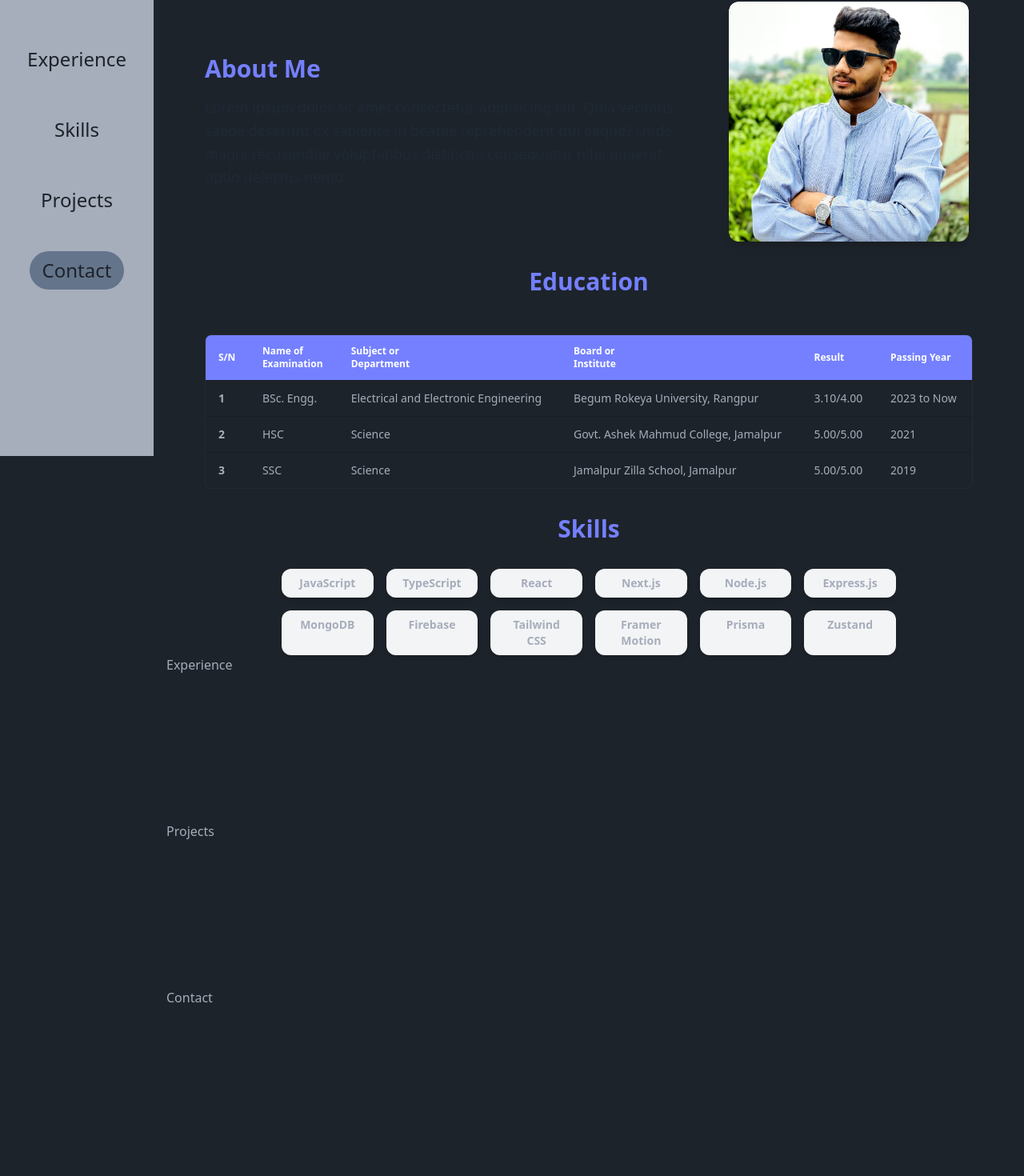
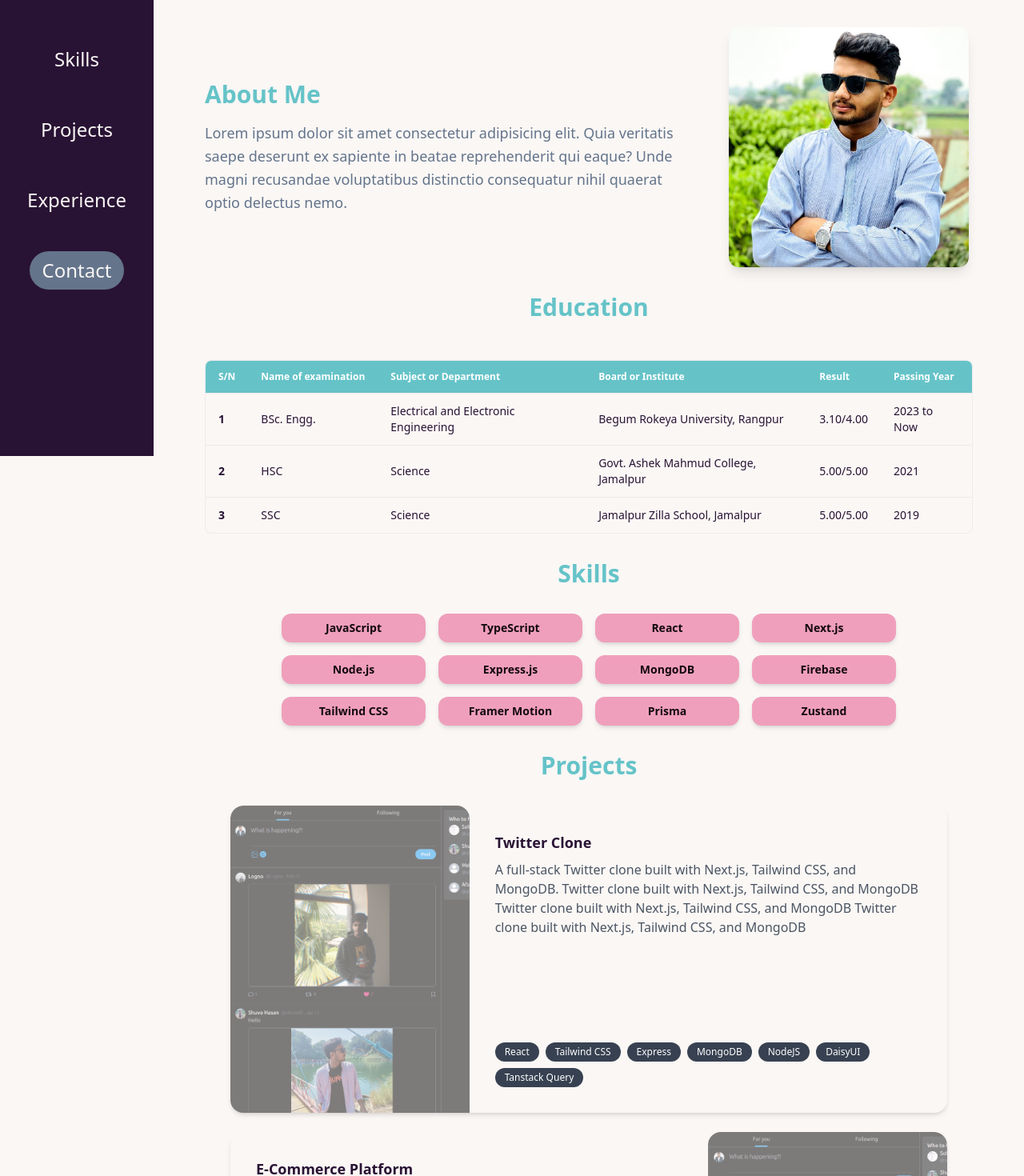
Before and after one commit to safatgeek/my_portfolio_website, a Next.js app: page / in a window 1280 px wide. Shown: the part 230-1700 px from the top of the page at 80% size. Built offline with nearby package versions, Linux system fonts and the light colour scheme.

Commit message:
Projects Section Done

```diff
--- a/src/app/components/About.tsx
+++ b/src/app/components/About.tsx
@@ -26,7 +26,7 @@ const About = () => {
                 transition={{ duration: 1, delay: 0.3 }}
             >
                 <h2 className="text-2xl md:text-3xl font-bold text-primary mb-4">About Me</h2>
-                <p className="leading-relaxed">
+                <p className="leading-relaxed text-slate-500">
                     Lorem ipsum dolor sit amet consectetur adipisicing elit. Quia veritatis saepe deserunt ex sapiente in beatae
                     reprehenderit qui eaque? Unde magni recusandae voluptatibus distinctio consequatur nihil quaerat optio delectus nemo.
                 </p>
--- a/src/app/components/Education.tsx
+++ b/src/app/components/Education.tsx
@@ -37,16 +37,13 @@ const Education = () => {
               <tr>
                 <th>S/N</th>
                 <th>
-                  <p>Name of</p>
-                  <p>Examination</p>
+                  Name of examination
                 </th>
                 <th>
-                  <p>Subject or</p>
-                  <p>Department</p>
+                  Subject or Department
                 </th>
                 <th>
-                  <p>Board or</p>
-                  <p>Institute</p>
+                  Board or Institute
                 </th>
                 <th>Result</th>
                 <th>Passing Year</th>
@@ -94,26 +91,26 @@ const Education = () => {
         <div className="flex flex-col gap-4">
           <span>
             <h2 className="text-xl font-semibold text-secondary">Bsc. Engineering</h2>
-            <p className=" text-lg text-white">in Electrical and Electronic Engineering</p>
-            <p className=" text-white">Begum Rokeya University, Rangpur</p>
-            <p className=" text-white font-semibold">CGPA: 3.10/4.00</p>
-            <p className=" text-white">Year: 2023 to Present</p>
+            <p className=" text-lgtext-slate-800">in Electrical and Electronic Engineering</p>
+            <p className="text-slate-800">Begum Rokeya University, Rangpur</p>
+            <p className="text-slate-800 font-semibold">CGPA: 3.10/4.00</p>
+            <p className="text-slate-800">Year: 2023 to Present</p>
           </span>
 
           <span>
             <h2 className="text-xl font-semibold text-secondary">Higher Secondary Certificate</h2>
-            <p className=" text-lg text-white">Science</p>
-            <p className=" text-white">Govt. Ashek Mahmud College, Jamalpur</p>
-            <p className=" text-white font-semibold">GPA: 5.00/5.00</p>
-            <p className=" text-white">Passing Year: 2021</p>
+            <p className=" text-lgtext-slate-800">Science</p>
+            <p className="text-slate-800">Govt. Ashek Mahmud College, Jamalpur</p>
+            <p className="text-slate-800 font-semibold">GPA: 5.00/5.00</p>
+            <p className="text-slate-800">Passing Year: 2021</p>
           </span>
 
           <span>
             <h2 className="text-xl font-semibold text-secondary">Secondary School Certificate</h2>
-            <p className=" text-lg text-white">Science</p>
-            <p className=" text-white">Jamalpur Zila School, Jamalpur</p>
-            <p className=" text-white font-semibold">GPA: 5.00/5.00</p>
-            <p className=" text-white">Passing Year: 2019</p>
+            <p className=" text-lg text-slate-800">Science</p>
+            <p className="text-slate-800">Jamalpur Zila School, Jamalpur</p>
+            <p className="text-slate-800 font-semibold">GPA: 5.00/5.00</p>
+            <p className="text-slate-800">Passing Year: 2019</p>
           </span>
         </div>
 
--- a/src/app/components/Experience.tsx
+++ b/src/app/components/Experience.tsx
@@ -2,16 +2,26 @@
 
 import { useSectionInView } from '@/hooks/hooks'
 import React from 'react'
+import { motion } from 'framer-motion'
 
 const Experience = () => {
 
-  const { ref } = useSectionInView("experience", 0.5);
+  const { ref } = useSectionInView("experience", 0.75);
   return (
-    <div
+    <motion.div
       id="experience"
-      ref={ref} className=" h-52 w-full">
-      Experience
-    </div>
+      ref={ref}
+      className="flex flex-col items-center justify-between gap-8 mt-8 px-6 md:px-12"
+    >
+      <motion.h2
+      className=' text-2xl md:text-3xl font-bold text-primary'
+      >
+        Experience
+      </motion.h2>
+      <motion.div>
+        d
+      </motion.div>
+    </motion.div>
   )
 }
 
--- a/src/app/components/Home.tsx
+++ b/src/app/components/Home.tsx
@@ -19,7 +19,7 @@ const Home = () => {
     }, []);
 
     return (
-        <div ref={ref}>
+        <div ref={ref} className='mt-8 px-6 md:px-12'>
             <div className='flex flex-col gap-4'>
                 <span className=' text-4xl'>Hello! I'm</span>
                 <span className=' text-7xl'>TANJIM SAFAT</span>
--- a/src/app/components/Projects.tsx
+++ b/src/app/components/Projects.tsx
@@ -1,18 +1,120 @@
-"use client"
+"use client";
 
-import { useSectionInView } from '@/hooks/hooks';
-import React from 'react'
+import { useSectionInView } from "@/hooks/hooks";
+import React, { useEffect, useState } from "react";
+import { motion } from "framer-motion";
+import Image from "next/image";
+
+const projects = [
+  {
+    title: "Twitter Clone",
+    description: "A full-stack Twitter clone built with Next.js, Tailwind CSS, and MongoDB. Twitter clone built with Next.js, Tailwind CSS, and MongoDB Twitter clone built with Next.js, Tailwind CSS, and MongoDB Twitter clone built with Next.js, Tailwind CSS, and MongoDB",
+    image: "/images/twitter-clone-ss.png",
+    liveLink: "https://twitter-clone.example.com",
+    use: ["React", "Tailwind CSS", "Express", "MongoDB", "NodeJS", "DaisyUI", "Tanstack Query"],
+  },
+  {
+    title: "E-Commerce Platform",
+    description: "A Next.js-based e-commerce platform with Stripe integration.",
+    image: "/images/twitter-clone-ss.png",
+    liveLink: "https://ecommerce.example.com",
+    use: ["React", "Tailwind CSS", "Express", "MongoDB", "NodeJS", "DaisyUI", "Tanstack Query"],
+  },
+];
+
+
+const cardVariants = {
+  hidden: { opacity: 0, x: 50 },
+  visible: (index: number) => ({
+    opacity: 1,
+    x: 0,
+    transition: { duration: 0.5, delay: index * 0.2 },
+  }),
+};
 
 const Projects = () => {
+  const { ref } = useSectionInView("projects", 0.75);
 
-    const { ref } = useSectionInView("projects", 0.5);
-    return (
-      <div
-        id="projects"
-        ref={ref} className=" h-52 w-full">
+
+  const [isMobile, setIsMobile] = useState(false);
+
+  useEffect(() => {
+    // This will only run in the browser
+    const checkScreenSize = () => setIsMobile(window.innerWidth < 768);
+
+    checkScreenSize(); // Check screen size on mount
+    window.addEventListener("resize", checkScreenSize);
+
+    return () => window.removeEventListener("resize", checkScreenSize);
+  }, []);
+
+  return (
+    <motion.div
+      id="projects"
+      ref={ref}
+      className="flex flex-col items-center gap-8 mt-8 px-6 md:px-12"
+    >
+      <motion.h2 className="text-2xl md:text-3xl font-bold text-primary">
         Projects
-      </div>
-    )
-}
+      </motion.h2>
 
-export default Projects
+      <motion.div className="flex flex-col gap-6 w-full max-w-4xl">
+        {projects.map((project, index) => (
+          <motion.div
+            key={index}
+            className={`card bg-base-100 h-[38rem] md:h-96 shadow-md cursor-pointer overflow-hidden flex
+            ${index % 2 === 0 ? "flex-col md:flex-row" : "flex-col-reverse md:flex-row-reverse"}
+            hover:scale-105 hover:shadow-lg transition-transform duration-300`}
+            variants={cardVariants}
+            initial="hidden"
+            whileInView="visible"
+            viewport={{ once: true }}
+            custom={index}
+            onClick={() => window.open(project.liveLink, "_blank")}
+          >
+            {/* Image Container */}
+            <figure className="relative w-full h-1/3 md:w-1/3 md:h-full">
+              <motion.div
+                className="w-full h-full"
+                initial={{ opacity: 0.5 }}
+                whileHover={isMobile
+                  ? { scale: 1.05, opacity: 1 } // Mobile: Scale up
+                  : { rotate: index % 2 === 0 ? 5 : -5, opacity: 1 } // Desktop: Rotate
+                }
+                transition={{ duration: 0.3, ease: "easeInOut" }}
+              >
+                <Image
+                  src={project.image}
+                  fill
+                  alt={project.title}
+                  className="w-full h-full object-cover"
+                />
+              </motion.div>
+            </figure>
+
+            {/* Card Content */}
+            <div className="card-body w-full h-2/3 md:w-2/3 md:h-full flex flex-col justify-between">
+              <h2 className="card-title text-lg font-semibold">{project.title}</h2>
+              <p className="text-gray-600">{project.description}</p>
+
+              {/* What I Use */}
+              <div className="flex flex-wrap gap-2 mt-3">
+                {project.use.map((tech, idx) => (
+                  <span
+                    key={idx}
+                    className="bg-gray-700 text-white text-xs px-3 py-1 rounded-full"
+                  >
+                    {tech}
+                  </span>
+                ))}
+              </div>
+            </div>
+          </motion.div>
+        ))}
+      </motion.div>
+
+    </motion.div>
+  );
+};
+
+export default Projects;
--- a/src/app/components/Sidebar.tsx
+++ b/src/app/components/Sidebar.tsx
@@ -7,9 +7,9 @@ const sections = [
   { name: "Home", id: "home" },
   { name: "About", id: "about" },
   { name: "Education", id: "education" },
-  { name: "Experience", id: "experience" },
   { name: "Skills", id: "skills" },
   { name: "Projects", id: "projects" },
+  { name: "Experience", id: "experience" },
   { name: "Contact", id: "contact" },
 ];
 
@@ -31,9 +31,8 @@ const Sidebar = () => {
               setActiveSectionName(section.id);
               setTimeOfLastClick(Date.now());
             }}
-            className={`hover:bg-slate-400 px-4 py-2 rounded-full cursor-pointer ${
-              activeSectionName === section.id ? "bg-slate-500 rounded-full px-4" : ""
-            }`}
+            className={`hover:bg-slate-400 px-4 py-2 rounded-full cursor-pointer ${activeSectionName === section.id ? "bg-slate-500 rounded-full px-4" : ""
+              }`}
           >
             {section.name}
           </motion.a>
--- a/src/app/components/Skills.tsx
+++ b/src/app/components/Skills.tsx
@@ -24,12 +24,12 @@ const Skills = () => {
       </motion.h2>
 
       <motion.div
-        className="grid grid-cols-2 sm:grid-cols-3 md:grid-cols-4 lg:grid-cols-6 gap-4 w-full max-w-3xl"
+        className="grid grid-cols-2 sm:grid-cols-3 md:grid-cols-4 gap-4 w-full max-w-3xl"
       >
         {skills.map((skill, index) => (
           <motion.div
             key={index}
-            className="bg-gray-100 dark:bg-gray-800 px-4 py-2 rounded-xl text-center text-sm font-semibold shadow-md"
+            className=" bg-secondary text-secondary-content px-4 py-2 rounded-xl text-center text-sm font-semibold shadow-md"
             initial={{ opacity: 0, y: 20 }}
             whileInView={{ opacity: 1, y: 0 }}
             transition={{ duration: 0.3, delay: index * 0.15 }}
--- a/src/app/layout.tsx
+++ b/src/app/layout.tsx
@@ -24,7 +24,7 @@ export default function RootLayout({
   children: React.ReactNode;
 }>) {
   return (
-    <html lang="en" data-theme="dark">
+    <html lang="en" data-theme="cupcake">
       <body
         className={`${geistSans.variable} ${geistMono.variable} antialiased`}
       >
--- a/src/app/page.tsx
+++ b/src/app/page.tsx
@@ -17,9 +17,10 @@ const HomePage = () => {
 
       <Skills />
 
+      <Projects />
+
       <Experience />
 
-      <Projects />
 
       <Contact />
 
```
Also changed, not shown: public/images/twitter-clone-ss.png (added).
